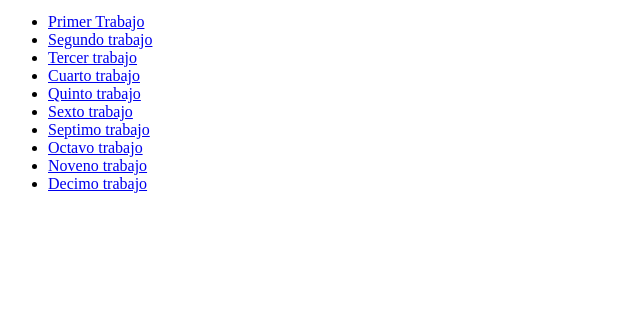
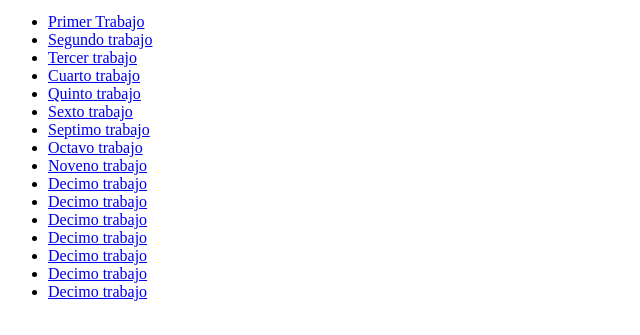
Before and after one commit to PogonzaDavid/plataformas-moviles-entregas, a plain HTML site: page index.html in a window 1280 px wide. Shown: the part 101-436 px from the top of the page, without its empty margins (0-640 px from the left). Drawn offline with Linux system fonts and the light colour scheme.

Commit message:
Add links for tp-11 to tp-16 in index.html

```diff
--- a/index.html
+++ b/index.html
@@ -17,6 +17,12 @@
             <li><a href="tp-8/index.html">Octavo trabajo</a></li>
             <li><a href="tp-9/index.html">Noveno trabajo</a></li>
             <li><a href="tp-10/index.html">Decimo trabajo</a></li>
+            <li><a href="tp-11/index.html">Decimo trabajo</a></li>
+            <li><a href="tp-12/index.html">Decimo trabajo</a></li>
+            <li><a href="tp-13/index.html">Decimo trabajo</a></li>
+            <li><a href="tp-14/index.html">Decimo trabajo</a></li>
+            <li><a href="tp-15/index.html">Decimo trabajo</a></li>
+            <li><a href="tp-16/index.html">Decimo trabajo</a></li>
         </ul>
      </body>
   </html>
```
